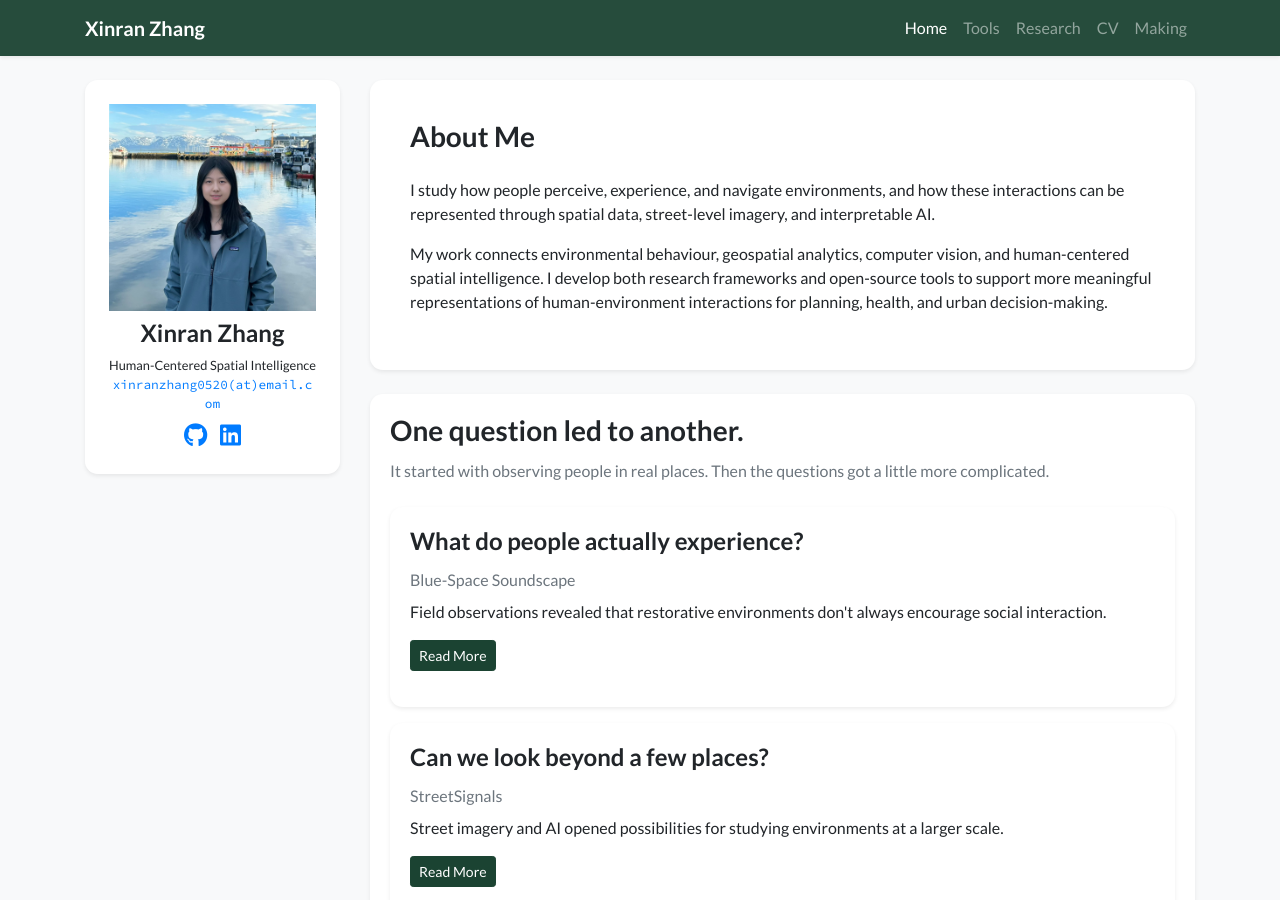
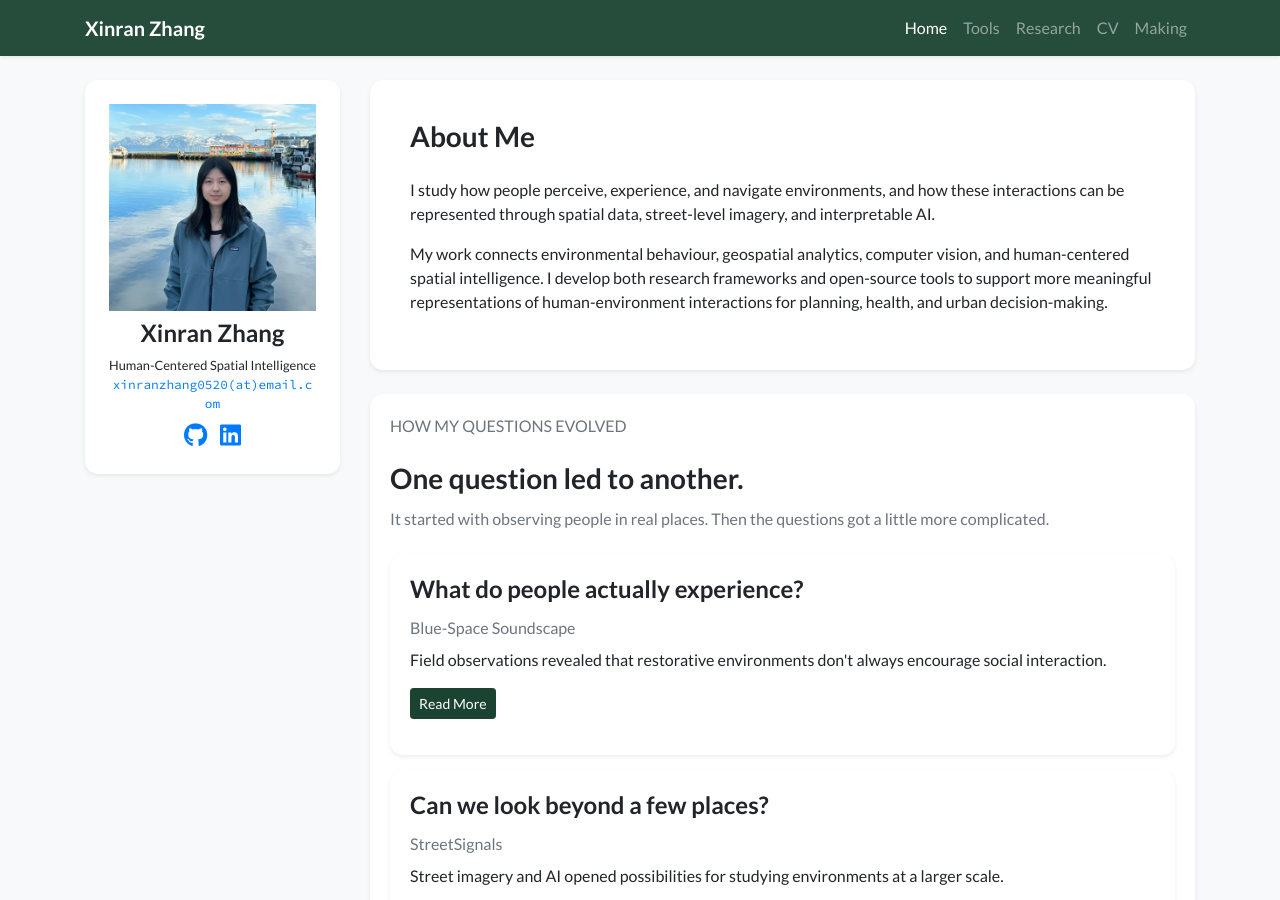
Before and after one commit to Rintozxr/rintozxr.github.io, a Jekyll site: the page built from index.html, in a window 1280 px wide and 900 px high. Built offline with Jekyll 4.4.1, drawn with Linux system fonts in a browser that asks for light colours; nearby versions of some CDN libraries; a style sheet for code colours, icons or effects is not loaded.

Commit message:
Update index.html

```diff
--- a/index.html
+++ b/index.html
@@ -15,6 +15,9 @@ navbar_title: Home
 
         <div class="card border-0 shadow-sm rounded-xl my-4">
             <div class="card-body">
+                <p class="text-muted mb-4">
+                    HOW MY QUESTIONS EVOLVED
+                </p>
                 <h3 class="card-title">One question led to another.</h3>
                 <p class="text-muted mb-4">
                     It started with observing people in real places. Then the questions got a little more complicated.
```
